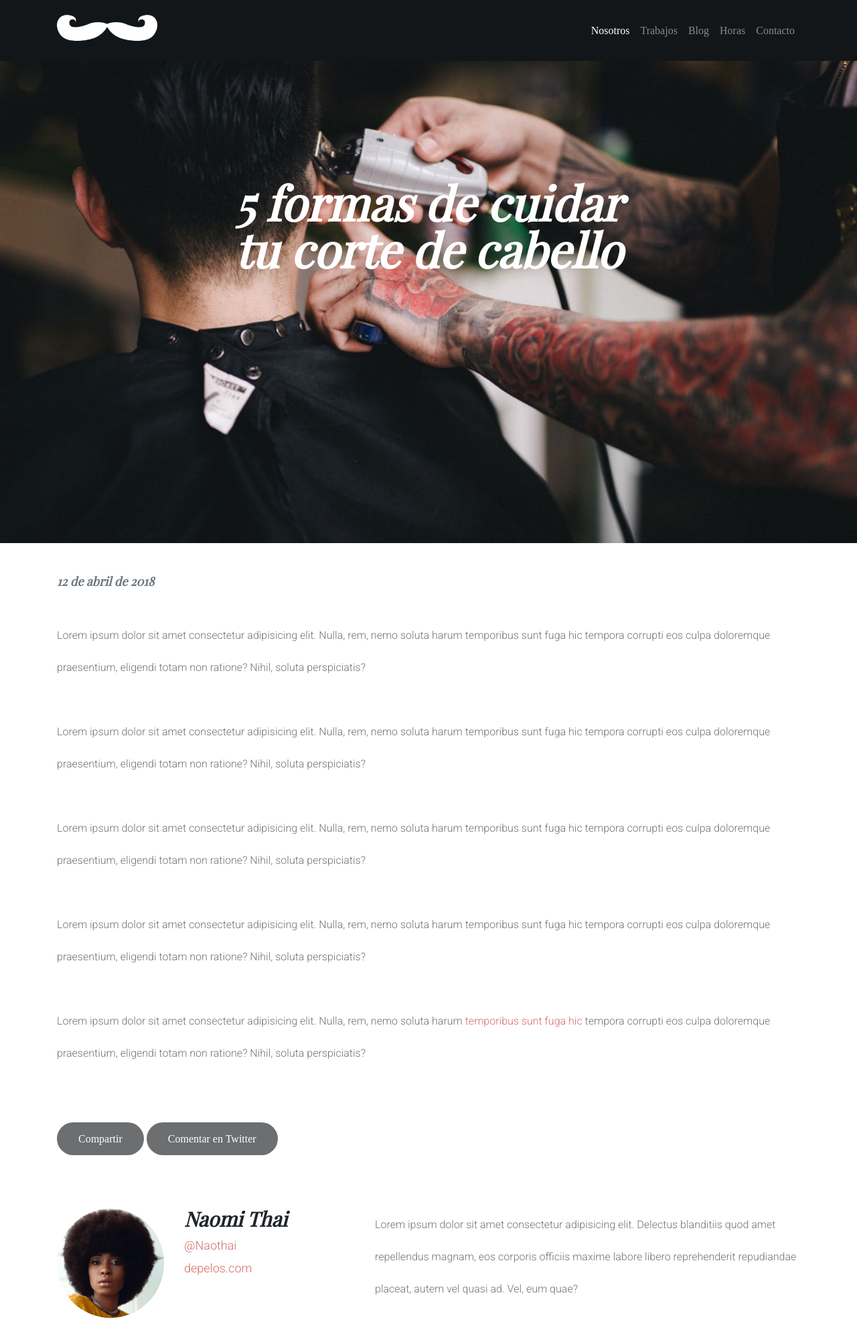
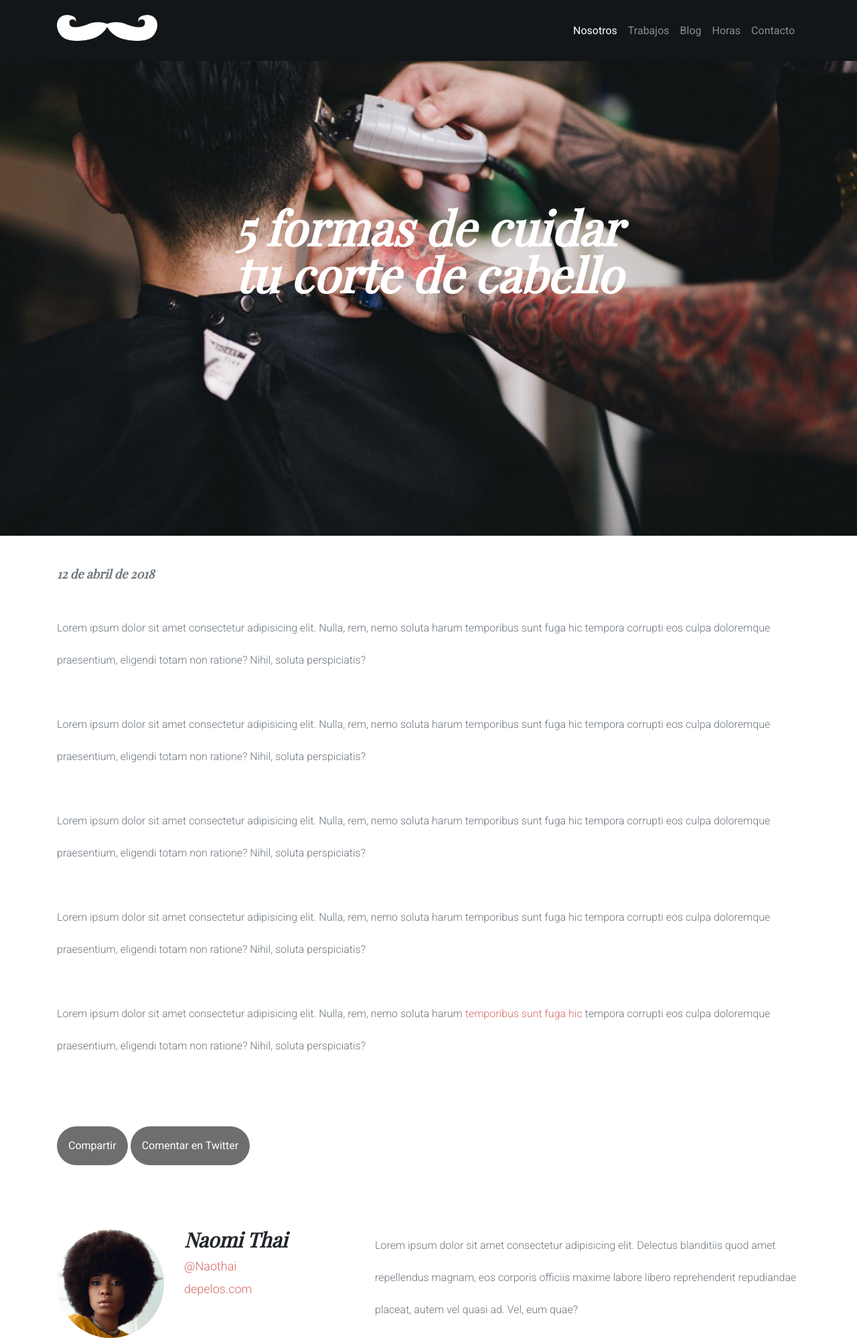
Before and after one commit to Bernabeee/barbershop, a plain HTML site: page index.html in a window 1280 px wide. Shown: the top 2004 px of the page at 67% size. Drawn offline with nearby package versions, Linux system fonts and the light colour scheme; a web font is replaced by a local one.

Commit message:
Sitio completado

```diff
--- a/assets/sass/base/_base.scss
+++ b/assets/sass/base/_base.scss
@@ -0,0 +1 @@
+body { background-color: $white;}
--- a/assets/sass/base/_reset.scss
+++ b/assets/sass/base/_reset.scss
@@ -46,3 +46,5 @@ table {
 	border-collapse: collapse;
 	border-spacing: 0;
 }
+
+a:link { text-decoration: none;}
--- a/assets/sass/base/_typography.scss
+++ b/assets/sass/base/_typography.scss
@@ -31,6 +31,17 @@ h4 {
     font-size: $large;
     color: $ruddy-pink;
 }
+#navegador ul li a {
+    font-family: $roboto;
+    font-weight: $regular;
+    font-size: $medium;
+    &:hover {
+        color: $spanish-pink;
+    }
+    &:active {
+        color: $fuzzi-wuzzi;
+    }
+}
 
 .separation-text {
     line-height: 3rem;
--- a/assets/sass/components/_buttons.scss
+++ b/assets/sass/components/_buttons.scss
@@ -2,8 +2,11 @@
 
     background-color: $nickel;
     color: $white;
-    padding: 1rem 2rem;
+    padding: 1rem;
     border-radius: 7rem;
+    font-family: $roboto;
+    font-weight: $regular;
+    font-size: $medium;
     &:hover {
         background-color: $ligh-gray;
         color: $white;
--- a/assets/sass/layout/_main-section.scss
+++ b/assets/sass/layout/_main-section.scss
@@ -6,8 +6,8 @@
     background-size: cover;
     background-position: center center;
     background-attachment: fixed;
-    height: 90vh;
-    padding-top: 10%;
+    height: 100vh;
+    padding-top: 20%;
 }
 
 
@@ -32,12 +32,12 @@
 
 @media (min-width: 576px) and (max-width: 767px) {
 
-    .c-t {text-align: center;}
+    .c-t { text-align: center; }
 }
 
 @media (min-width: 480px) and (max-width: 767px) {
 
-    .c-t {text-align: center;}
+    .c-t { text-align: center; }
 }
 
 
--- a/assets/sass/main.scss
+++ b/assets/sass/main.scss
@@ -11,7 +11,6 @@
 
 @import 'layout/header';
 @import 'layout/main-section';
-@import 'layout/forms';
 
 @import 'components/buttons';
 @import 'components/pagination';
--- a/index.html
+++ b/index.html
@@ -11,7 +11,7 @@
 
 </head>
 <body>
-        <nav class="navbar navbar-expand-lg navbar-dark fondo-d">
+        <nav id="navegador" class="navbar navbar-expand-lg navbar-dark fondo-d fixed-top">
             <div class="container">
                 <a class="navbar-brand" href="#"><img class="logo" src="assets/img/logo.png" alt="logo"></a>
                 <button class="navbar-toggler" type="button" data-toggle="collapse" data-target="#navbarNav" aria-controls="navbarNav" aria-expanded="false" aria-label="Toggle navigation">
@@ -80,8 +80,8 @@
                     Nihil, soluta perspiciatis?
                 </p>
                 <div class="pt-5">
-                    <a class="botones" href="">Compartir</a>
-                    <a class="botones" href="">Comentar en Twitter</a>
+                    <a class="btn botones" href="">Compartir</a>
+                    <a class="btn botones" href="">Comentar en Twitter</a>
                 </div>
             </div>
 
@@ -93,13 +93,13 @@
                         <div class="col-md-2 text-center">
                             <img class="img-fluid img-round " src="assets/img/naomi-thai.png" alt="Naomi Thai"/>
                         </div>
-                        <div class="col-md-3 c-t">
+                        <div class="col-md-3">
                             <h2 class="c-t">Naomi Thai</h2>
                             <h4 class="mt-3 c-t">@Naothai</h4>
                             <h4 class="mt-3 c-t">depelos.com</h4>
                         </div>
                         <div class="col-md-7">
-                            <p class="separation-text text-muted">
+                            <p class="separation-text text-muted d-none d-sm-none d-md-block">
                                 Lorem ipsum dolor sit amet consectetur adipisicing elit. Delectus
                                 blanditiis quod amet repellendus magnam, eos corporis officiis
                                 maxime labore libero reprehenderit repudiandae placeat, autem vel
```
Also changed, not shown: assets/css/main.css, assets/sass/layout/_forms.scss (deleted), 1 other file.
